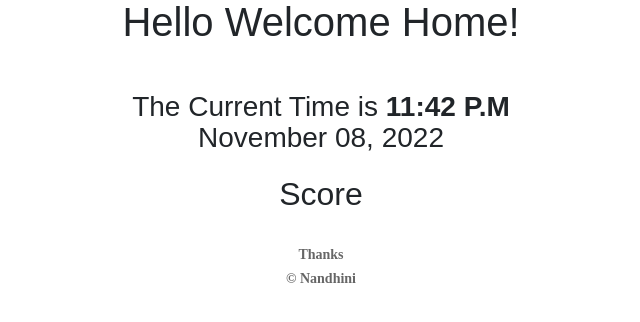
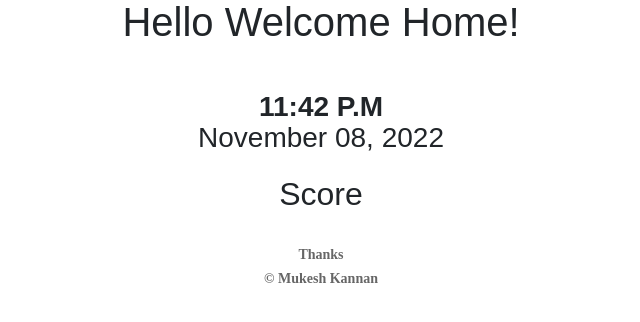
Before and after one commit to Mukesh23012000/django_cricket_score_app, a Django app: page / in a window 1280 px wide. Shown: the top 322 px of the page, without its empty margins (319-959 px from the left). Run offline with Django 4.2, Linux system fonts and the light colour scheme; data that the repository does not hold is empty; some libraries are stand-ins or nearby versions; some web fonts are replaced.

Commit message:
Update index.html

```diff
--- a/templates/index.html
+++ b/templates/index.html
@@ -46,7 +46,7 @@
 <br>
 
 <p>
-<h3>The Current Time is <b>{{time}}<b><h3> <h3>{{date}}</h3>
+<h3><b>{{time}}<b><h3> <h3>{{date}}</h3>
 <p>
 <br>
 <h2>Score</h2>
@@ -57,7 +57,7 @@
 {% endfor %}
 <a href = 'thank'>Thanks</a>
 
-<p>© Nandhini </p>
+<p>© Mukesh Kannan </p>
 <!--===============================================================================================-->
 <script src="{% static 'vendor/jquery/jquery-3.2.1.min.js' %}"></script>
 <!--===============================================================================================-->
```
